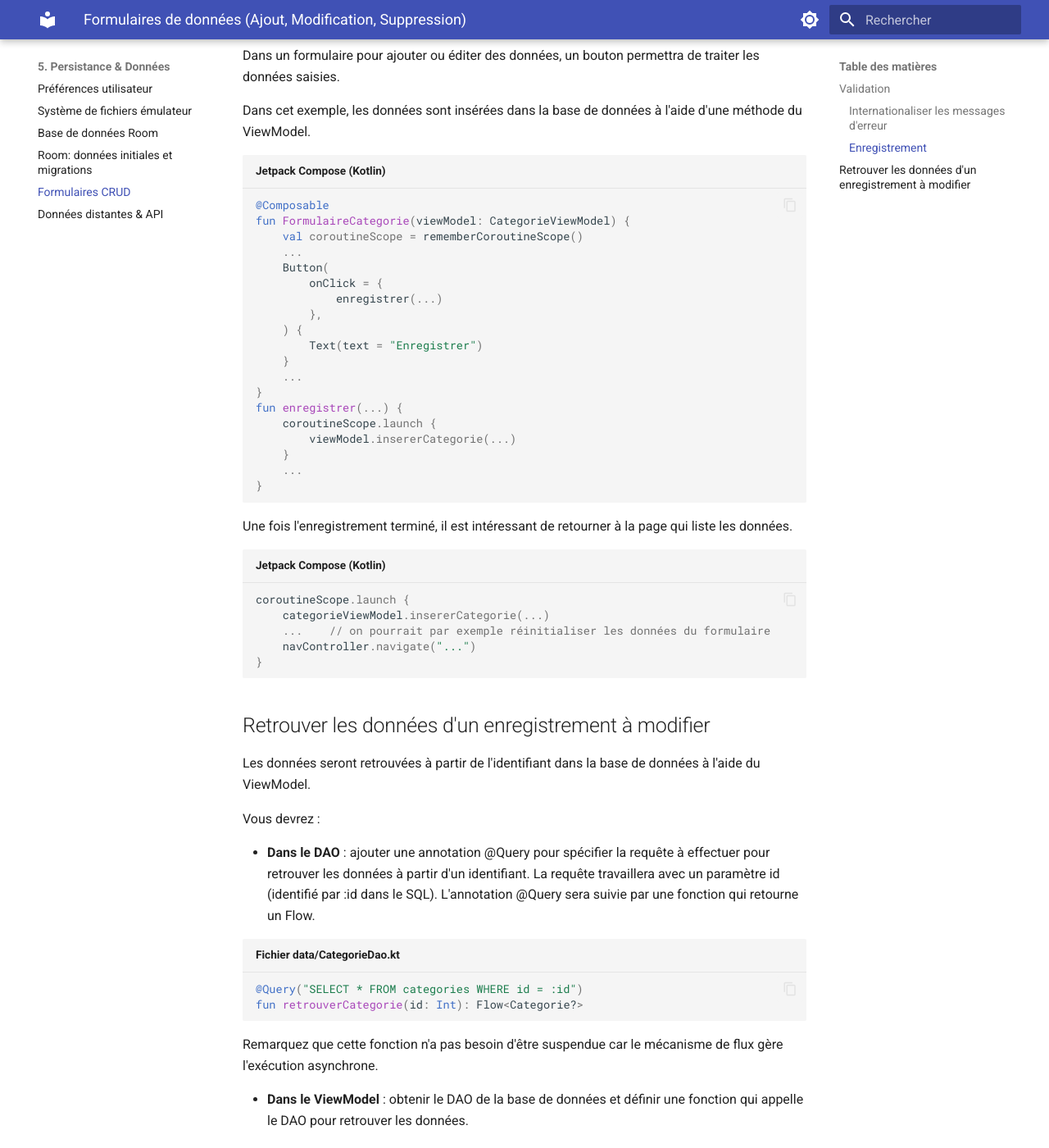
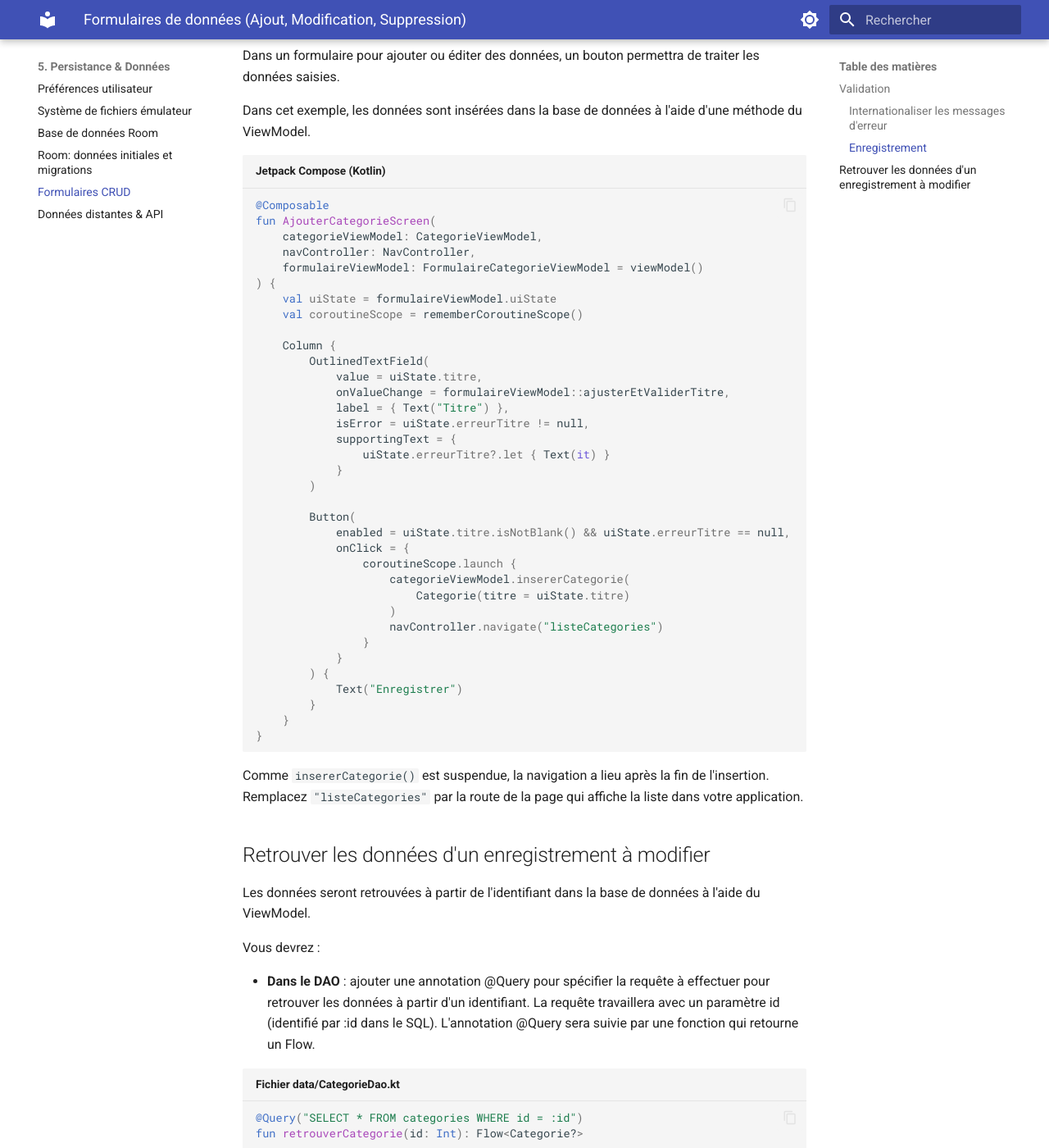
Before and after one commit to Apps-Mobiles-2-Victo/notes_de_cours, an MkDocs documentation site: the page built from docs/05-donnees-persistance/formulaires-crud.md, in a window 1280 px wide and 1400 px high, scrolled down 3050 px. Shown: the whole window at 82% size. Built offline with MkDocs 1.6.1 and Material for MkDocs 9.7.7, drawn with Linux system fonts in a browser that asks for light colours.

Commit message:
Refactor AjouterCategorieScreen to improve state management and navigation after category insertion

````diff
--- a/docs/05-donnees-persistance/formulaires-crud.md
+++ b/docs/05-donnees-persistance/formulaires-crud.md
@@ -187,37 +187,44 @@ Dans cet exemple, les données sont insérées dans la base de données à l'aid
 
 ```kotlin title="Jetpack Compose (Kotlin)"
 @Composable
-fun FormulaireCategorie(viewModel: CategorieViewModel) {
+fun AjouterCategorieScreen(
+    categorieViewModel: CategorieViewModel,
+    navController: NavController,
+    formulaireViewModel: FormulaireCategorieViewModel = viewModel()
+) {
+    val uiState = formulaireViewModel.uiState
     val coroutineScope = rememberCoroutineScope()
-    ...
-    Button(
-        onClick = {
-            enregistrer(...)
-        },
-    ) {
-        Text(text = "Enregistrer")
+
+    Column {
+        OutlinedTextField(
+            value = uiState.titre,
+            onValueChange = formulaireViewModel::ajusterEtValiderTitre,
+            label = { Text("Titre") },
+            isError = uiState.erreurTitre != null,
+            supportingText = {
+                uiState.erreurTitre?.let { Text(it) }
+            }
+        )
+
+        Button(
+            enabled = uiState.titre.isNotBlank() && uiState.erreurTitre == null,
+            onClick = {
+                coroutineScope.launch {
+                    categorieViewModel.insererCategorie(
+                        Categorie(titre = uiState.titre)
+                    )
+                    navController.navigate("listeCategories")
+                }
+            }
+        ) {
+            Text("Enregistrer")
+        }
     }
-    ...
-}
-fun enregistrer(...) {
-    coroutineScope.launch {
-        viewModel.insererCategorie(...)
-    }
-    ...
 }
 ```
 
 
-Une fois l'enregistrement terminé, il est intéressant de retourner à la page qui liste les données.
-
-
-```kotlin title="Jetpack Compose (Kotlin)"
-coroutineScope.launch {
-    categorieViewModel.insererCategorie(...)
-    ...    // on pourrait par exemple réinitialiser les données du formulaire
-    navController.navigate("...")
-}
-```
+Comme `insererCategorie()` est suspendue, la navigation a lieu après la fin de l'insertion. Remplacez `"listeCategories"` par la route de la page qui affiche la liste dans votre application.
 
 
 ##  Retrouver les données d'un enregistrement à modifier
````
Also changed, not shown: docs/05-donnees-persistance/room-base-de-donnees.md (+2 -2 lines).
